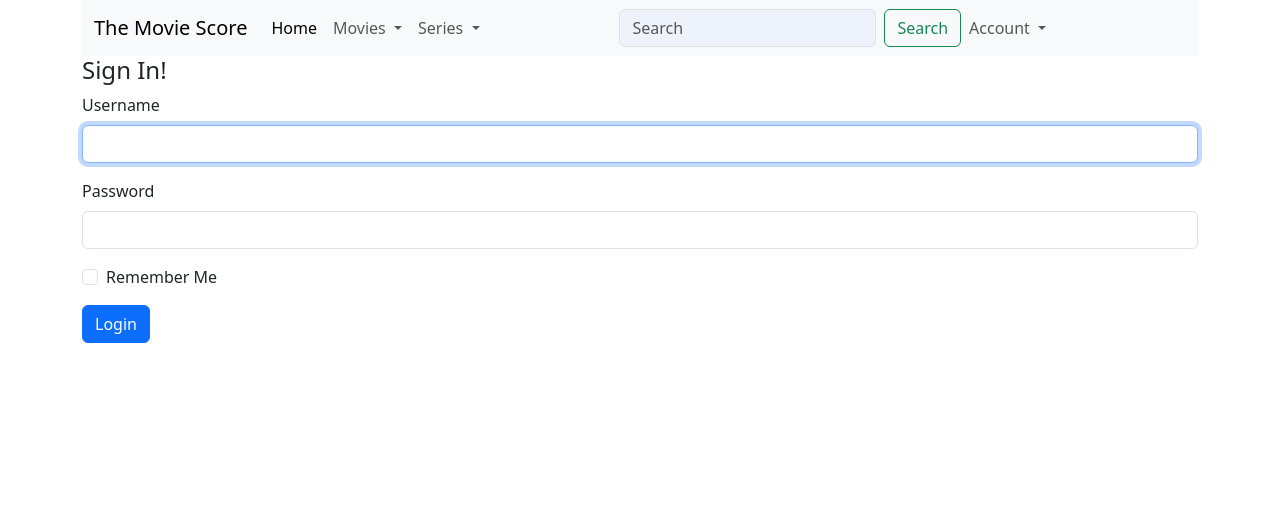
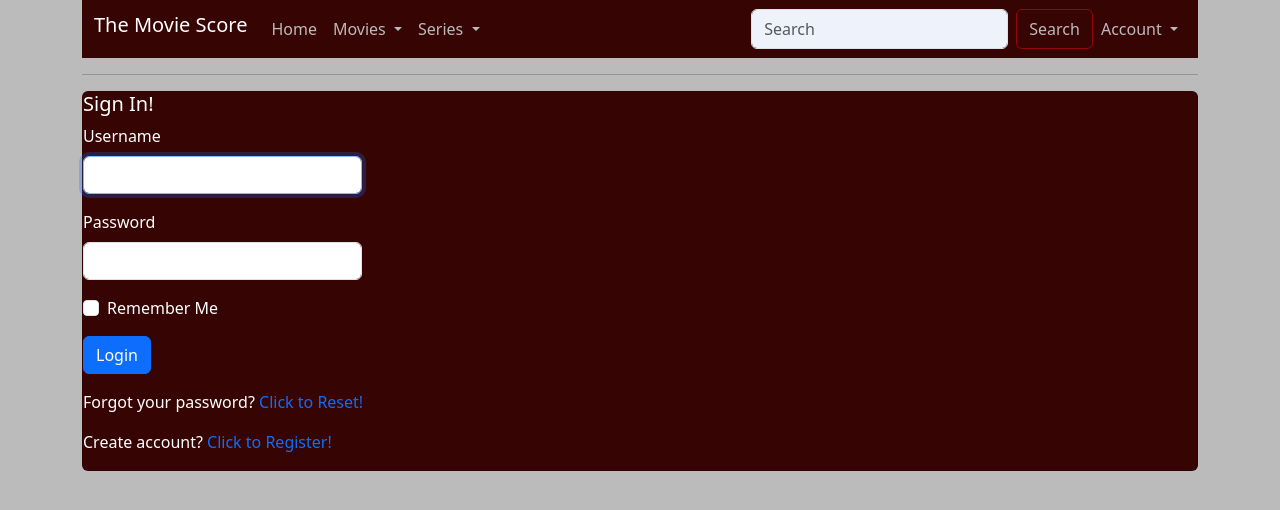
Before and after one commit to robbedeclerk/groepswerk2_review_website, a Flask app: page /login in a window 1280 px wide. Shown: the top 510 px of the page. Run offline with Flask 3, Linux system fonts and the light colour scheme; some libraries are stand-ins or nearby versions.

Commit message:
layout verbeteren

```diff
--- a/app/forms.py
+++ b/app/forms.py
@@ -54,8 +54,8 @@ class LoginForm(FlaskForm):
     """
     Login form for users who want to log in.
     """
-    username = StringField('Username', validators=[DataRequired()])
-    password = PasswordField('Password', validators=[DataRequired()])
+    username = StringField('Username', validators=[DataRequired()], render_kw={'style': 'width: 25%;'})
+    password = PasswordField('Password', validators=[DataRequired()], render_kw={'style': 'width: 25%;'})
     remember_me = BooleanField('Remember Me')
     submit = SubmitField('Login')
 
@@ -75,7 +75,7 @@ class ResetPasswordRequestForm(FlaskForm):
     """
     Request to try and reset password
     """
-    email = EmailField('Email', validators=[DataRequired(), Email()])
+    email = EmailField('Email', validators=[DataRequired(), Email()], render_kw={'style': 'width: 25%'})
     submit = SubmitField('Submit')
 
 
--- a/app/static/cssmaps/boot_style.css
+++ b/app/static/cssmaps/boot_style.css
@@ -1,16 +1,19 @@
 .dropdown-menu li {
     position: relative;
 }
+
 .dropdown-menu .dropdown-submenu {
     display: none;
     position: absolute;
     left: 100%;
     top: -7px;
 }
+
 .dropdown-menu .dropdown-submenu-left {
     right: 100%;
     left: auto;
 }
+
 .dropdown-menu > li:hover > .dropdown-submenu {
     display: block;
 }
@@ -19,12 +22,15 @@ display: block;
 a:link {
     text-decoration: none;
 }
+
 a:visited {
     text-decoration: none;
 }
+
 a:hover {
     text-decoration: none;
 }
+
 a:active {
     text-decoration: none;
 }
@@ -32,3 +38,128 @@ a:active {
 textarea.form-control {
     min-height: 150px;
 }
+
+.card-title {
+    color: #d9d9d9;
+}
+
+.card {
+    --bs-card-bg: #370404
+}
+
+body {
+    background-color: #bbb
+}
+
+head {
+    background-color: #bbb
+}
+
+.navbar-brand {
+    color: white !important; /* Ensure that the color remains white */
+}
+
+.navbar-brand:hover {
+    color: white !important; /* Ensure that the color remains white when hovered */
+}
+
+
+.bg-body-tertiary {
+    background-color: #370404 !important;
+}
+
+.navbar {
+    --bs-navbar-active-color: rgb(187 187 187);
+    --bs-navbar-color: rgb(187 187 187);
+    --bs-navbar-brand-hover-color: white, 1;
+        --bs-navbar-brand-color: white, 1;
+}
+
+.navbar-nav {
+    --bs-nav-link-hover-color: white;
+}
+
+.btn-outline-success {
+    --bs-btn-color: #bbbbbb;
+    --bs-btn-border-color: #970606;
+    --bs-btn-hover-color: #fff;
+    --bs-btn-hover-bg: #9d1414;
+    --bs-btn-hover-border-color: #ff0707;
+    --bs-btn-active-color: #fff;
+    --bs-btn-active-bg: #bbbbbb;
+    --bs-btn-active-border-color: #198754;
+    --bs-btn-disabled-color: #198754;
+    --bs-btn-disabled-bg: transparent;
+    --bs-btn-disabled-border-color: #198754;
+}
+
+div {
+    color: white;
+}
+
+p {
+    color: white;
+}
+
+
+
+
+
+
+
+/*Styling komt van den base hieronder*/
+
+
+/*.search-results {*/
+/*    width: 100%;*/
+/*}*/
+
+/*.dropdown {*/
+/*    position: relative;*/
+/*    display: inline-block;*/
+/*    !* <<<<<<< HEAD *!*/
+
+/*}*/
+
+/*.dropbtn {*/
+/*    background-color: #206bed;*/
+/*    color: black;*/
+/*    padding: 16px;*/
+/*    border: black;*/
+/*}*/
+
+/*.dropbtn a {*/
+/*    color: black;*/
+/*    padding: 12px 16px;*/
+/*    text-decoration: none;*/
+/*    display: block;*/
+/*}*/
+
+/*.dropdown-content {*/
+/*    display: none;*/
+/*    position: absolute;*/
+/*    background-color: #edf2fb;*/
+/*    min-width: 160px;*/
+/*    box-shadow: 0px 8px 16px 0px rgba(0, 0, 0, 0.2);*/
+/*    z-index: 1;*/
+/*}*/
+
+/*.dropdown-content a {*/
+/*    color: black;*/
+/*    padding: 12px 16px;*/
+/*    text-decoration: none;*/
+/*    display: block;*/
+/*}*/
+
+/*.dropdown-content a:hover {*/
+/*    background-color: #edf2fb*/
+/*}*/
+
+/*!* Show the dropdown menu on hover *!*/
+/*.dropdown:hover .dropdown-content {*/
+/*    display: block;*/
+/*}*/
+
+/*.dropdown:hover .dropbtn {*/
+/*    background-color: #edf2fb;*/
+/*}*/
--- a/app/templates/base.html
+++ b/app/templates/base.html
@@ -15,9 +15,9 @@
 </head>
 
 <body class="container">
-<nav class="navbar navbar-expand-lg bg-body-tertiary">
+<nav class="navbar navbar-expand-lg bg-body-tertiary font-weight-bold">
     <div class="container">
-        <a class="navbar-brand">The Movie Score</a>
+        <h1 class="navbar-brand">The Movie Score</h1>
         <button class="navbar-toggler" type="button" data-bs-toggle="collapse" data-bs-target="#navbarSupportedContent"
                 aria-controls="navbarSupportedContent" aria-expanded="false" aria-label="Toggle navigation">
             <span class="navbar-toggler-icon"></span>
@@ -86,15 +86,13 @@
                 </li>
             </ul>
         </div>
-
-        <div>
+        <div class="d-flex">
             <form id="searchForm" class="d-flex ms-auto" role="search">
                 <input class="form-control me-2" type="search"
                        style="float: left;background-color: #edf2fb;"
                        id="searchInput" placeholder="Search" aria-label="Search">
                 <button class="btn btn-outline-success" type="submit">Search</button>
             </form>
-        </div>
             <div class="collapse navbar-collapse" id="navbarSupportedContent">
                 <ul class="navbar-nav me-auto mb-2 mb-lg-0">
                     <li class="nav-item dropdown">
@@ -115,83 +113,19 @@
                                 </li>
                                 </ul>{% endif %}</li>
                 </ul>
-
-
             </div>
-
         </div>
-</nav>
-
-
+    </div>
+</nav><hr>
 <script src="https://cdn.jsdelivr.net/npm/@popperjs/core@2.11.8/dist/umd/popper.min.js"
         integrity="sha384-I7E8VVD/ismYTF4hNIPjVp/Zjvgyol6VFvRkX/vR+Vc4jQkC+hVqc2pM8ODewa9r"
         crossorigin="anonymous"></script>
 <script src="https://cdn.jsdelivr.net/npm/bootstrap@5.3.3/dist/js/bootstrap.min.js"
         integrity="sha384-0pUGZvbkm6XF6gxjEnlmuGrJXVbNuzT9qBBavbLwCsOGabYfZo0T0to5eqruptLy"
         crossorigin="anonymous"></script>
-
-
 {% block content %}{% endblock %}
-
 </body>
 </html>
-<style>
-    .search-results {
-        width: 100%;
-    }
-
-    .dropdown {
-        position: relative;
-        display: inline-block;
-        /* <<<<<<< HEAD */
-
-    }
-
-    .dropbtn {
-        background-color: #206bed;
-        color: black;
-        padding: 16px;
-        border: black;
-    }
-
-    .dropbtn a {
-        color: black;
-        padding: 12px 16px;
-        text-decoration: none;
-        display: block;
-    }
-
-    .dropdown-content {
-        display: none;
-        position: absolute;
-        background-color: #edf2fb;
-        min-width: 160px;
-        box-shadow: 0px 8px 16px 0px rgba(0, 0, 0, 0.2);
-        z-index: 1;
-    }
-
-    .dropdown-content a {
-        color: black;
-        padding: 12px 16px;
-        text-decoration: none;
-        display: block;
-    }
-
-    .dropdown-content a:hover {
-        background-color: #edf2fb
-    }
-
-    /* Show the dropdown menu on hover */
-    .dropdown:hover .dropdown-content {
-        display: block;
-    }
-
-    .dropdown:hover .dropbtn {
-        background-color: #edf2fb;
-    }
-</style>
-
-
 <script>
     document.getElementById("searchInput").addEventListener("input", function () {
         var searchText = this.value.trim();
--- a/app/templates/film_profile.html
+++ b/app/templates/film_profile.html
@@ -2,7 +2,6 @@
 {% import "bootstrap_wtf.html" as wtf %}
 {% block content %}
   <body>
-    <hr>
     <div class="container">
         <div class="text-center"><img class="img-fluid" src="{{ movie['Poster'] }}" alt="poster movie" style="width: 40%" ></div>
         <h3>{{ movie['Title'] }}</h3>
--- a/app/templates/login.html
+++ b/app/templates/login.html
@@ -1,35 +1,11 @@
 {% extends "base.html" %}
 
 {% block content %}
-{#    <div class="register">#}
-{##}
-{#        <hr>#}
-{#        <div><h1>Log in to your account</h1>#}
-{#            <form method="post" action="">#}
-{#                {{ form.hidden_tag() }}#}
-{##}
-{##}
-{#                <p>Enter your credentials.</p>#}
-{#                {{ form.username.label }}#}
-{#                {{ form.username }}#}
-{#                {% for error in form.username.errors %}#}
-{#                    <p style="color: red;">{{ error }}</p>#}
-{#                {% endfor %}#}
-{#                {{ form.password.label }}#}
-{#                {{ form.password }}#}
-{#                {% for error in form.password.errors %}#}
-{#                    <p style="color: red;">{{ error }}</p>#}
-{#                {% endfor %}#}
-{#                {{ form.submit }}#}
-{##}
-{#                <p>Forgot your password?<a href="{{ url_for('reset_password_request') }}"> Click to Reset!</a></p>#}
-{#                <p>Create account?<a href="{{ url_for('register') }}"> Click to Register!</a></p>#}
-{#            </form>#}
-{#        </div>#}
-{#    </div>#}
+    <div class="card">
     {% import 'bootstrap_wtf.html'as wtf %}
-    <h4>Sign In!</h4>
+    <h5 style="color: white">Sign In!</h5>
     {{ wtf.quick_form(form) }}
-
-
+    <p sty>Forgot your password?<a href="{{ url_for('reset_password_request') }}"> Click to Reset!</a></p sty>
+    <p>Create account?<a href="{{ url_for('register') }}"> Click to Register!</a></p>
+</div>
 {% endblock %}
```
Also changed, not shown: app/templates/index.html (+4 -4 lines), app/templates/reset_password_request.html (+4 -17 lines). Lines whose indentation alone changed are shown as unchanged.
